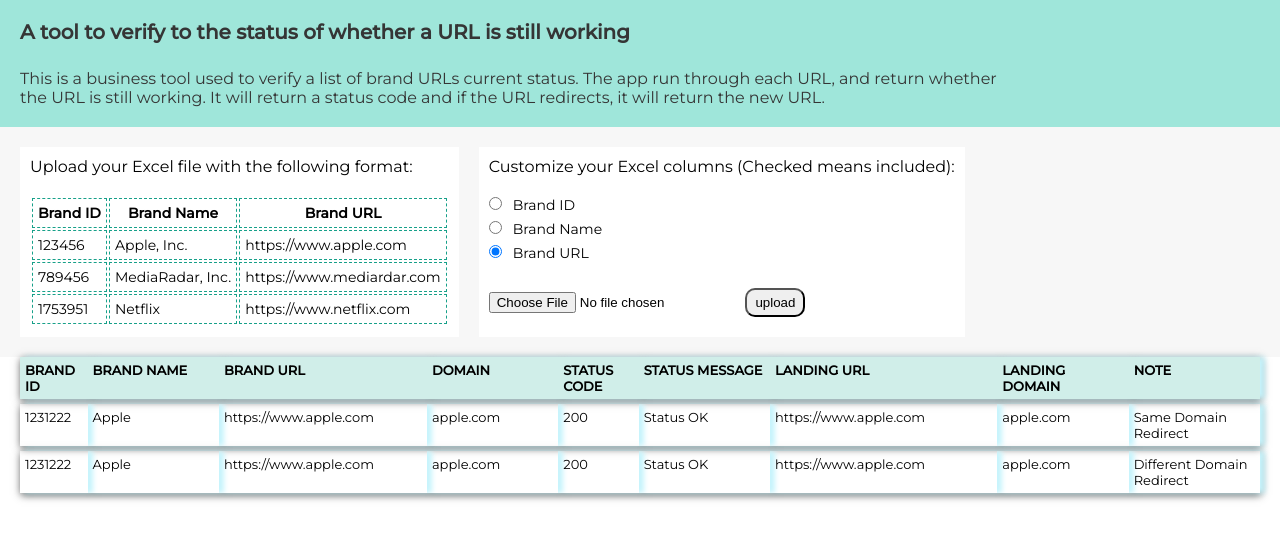
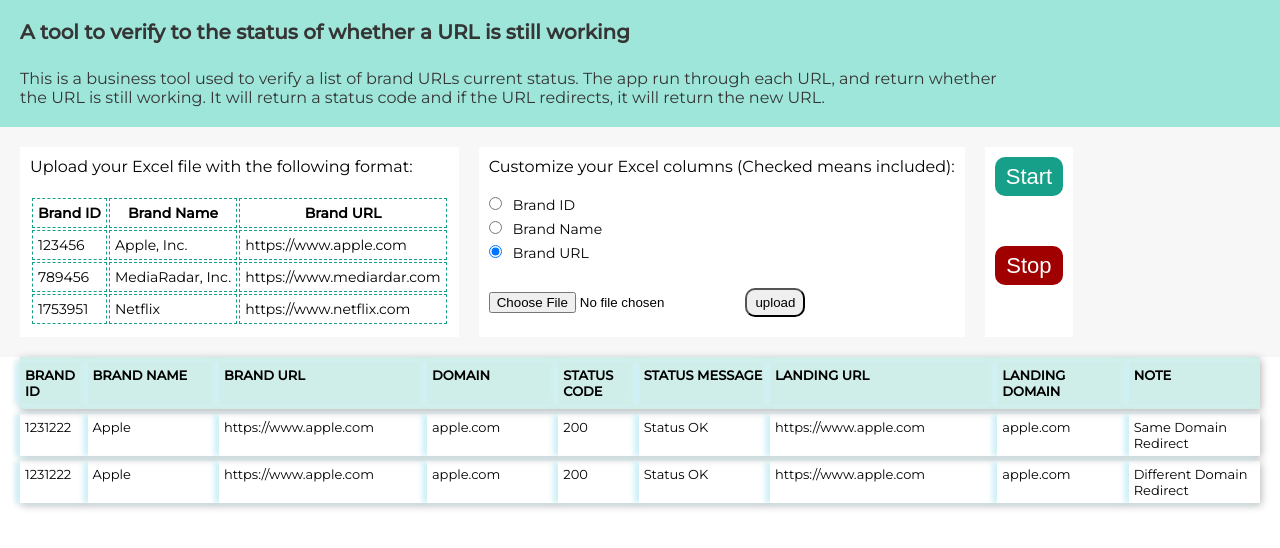
Before and after one commit to nykfeng/verify-URL-status-tool, a website: page public/index.html in a window 1280 px wide. Drawn offline with Linux system fonts and the light colour scheme.

Commit message:
Start and stop visiting

```diff
--- a/public/index.html
+++ b/public/index.html
@@ -64,28 +64,32 @@
                     <input type="radio" id="brandUrl" name="column-headers-url" value="Brand URL" checked>
                       <label for="html">Brand URL</label><br>
                 </form>
-                <form >
+                <form>
                     <input type="file" id="excel-File" name="filename">
                     <input type="submit" class="upload-btn" value="upload">
 
                 </form>
             </div>
 
+            <div class="start-visiting flex-column">
+                <button class="visit-btn main-btn">Start</button>
+                <button class="cancel-visit main-btn">Stop</button>
+            </div>
+
         </section>
 
         <section class="section-result">
-            <div class="result-row flex">
-                <div class="brand-id col header-col">Brand ID</div>
-                <div class="brand col header-col">Brand Name</div>
-                <div class="brand-url col header-col">Brand URL</div>
+            <div class="result-row header-row flex">
+                <div class="brand-id col">Brand ID</div>
+                <div class="brand col">Brand Name</div>
+                <div class="brand-url col">Brand URL</div>
 
-                <div class="brand-url-domain col header-col">Domain</div>
-
-                <div class="result-status-code col header-col">Status Code</div>
-                <div class="result-message col header-col">Status Message</div>
-                <div class="result-url col header-col">Landing URL</div>
-                <div class="result-url-domain col header-col">Landing Domain</div>
-                <div class="result-verdict col header-col">Note</div>
+                <div class="brand-url-domain col">Domain</div>
+                <div class="result-status-code col">Status Code</div>
+                <div class="result-message col">Status Message</div>
+                <div class="result-url col">Landing URL</div>
+                <div class="result-url-domain col">Landing Domain</div>
+                <div class="result-verdict col">Note</div>
 
             </div>
 
--- a/public/script.js
+++ b/public/script.js
@@ -57,7 +57,7 @@ function rowHTML(row, index) {
                 <div class="brand original-col col" data-hover="${row[1]}">${row[1]}</div>
                 <div class="brand-url original-col col" data-hover="${row[2]}">${row[2]}</div>
 
-                <div class="brand-url-domain col">apple.com</div>
+                <div class="brand-url-domain col">${validURL(row[2])? getDomain(row[2]) : "Not Valid"}</div>
                 <div class="result-status-code col"></div>
                 <div class="result-message col"></div>
                 <div class="result-url col"></div>
@@ -67,3 +67,10 @@ function rowHTML(row, index) {
   `;
   return html;
 }
+
+function getDomain(url) {
+  const domain = (new URL(url));
+  return domain.hostname.replace('www.','')
+}
+
+console.log(fileData);
--- a/public/style.css
+++ b/public/style.css
@@ -78,7 +78,8 @@ header p {
 }
 
 .format-description,
-.upload-action {
+.upload-action,
+.start-visiting {
   background-color: #fff;
   font-size: 1.4rem;
   padding: 1rem;
@@ -101,6 +102,36 @@ header p {
   cursor: pointer;
 }
 
+.start-visiting {
+  flex-direction: column;
+  gap: 5rem;
+}
+
+.main-btn {
+  font-size: 2.2rem;
+  padding: 0.3em 0.5em;
+  border-radius: 1rem;
+  cursor: pointer;
+  color: #fff;
+  border: none;
+}
+
+.visit-btn {
+  background-color: #17a089;
+}
+
+.cancel-visit {
+  background-color: #a10000;
+}
+
+.main-btn:hover {
+  opacity: 0.8;
+}
+
+.main-btn:active {
+  transform: scale(0.98);
+}
+
 /* ====================== result area style ========================= */
 /* ====================== ------------ ========================= */
 .section-result {
@@ -110,7 +141,8 @@ header p {
 .result-row {
   font-size: 1.3rem;
   margin-bottom: 0.5rem;
-  box-shadow: 1px 2px 8px rgb(75, 75, 75);
+  box-shadow: 1px 2px 8px rgb(177, 177, 177);
+  justify-content: space-between;
 }
 
 .result-row > * {
@@ -118,14 +150,14 @@ header p {
 }
 
 .col {
-  /* border-left: 1px solid rgb(75, 75, 75); */
-  box-shadow: 5px 0px 5px 0px #c6f4fc;
+  box-shadow: -5px 0px 5px 0px #d0f1f7;
 }
 
-.header-col {
+.header-row {
   text-transform: uppercase;
   background-color: #d0eee9;
   font-weight: bold;
+  padding: 0.5rem 0;
 }
 
 .brand-id {
@@ -134,7 +166,6 @@ header p {
 
 .brand {
   width: 20rem;
-  overflow: hidden;
 }
 
 .brand-url {
@@ -144,6 +175,7 @@ header p {
 
 .brand-url-domain {
   width: 20rem;
+  overflow: hidden;
 }
 
 .result-status-code {
@@ -168,11 +200,11 @@ header p {
 
 /* ====================== For hover text ========================= */
 /* ====================== ------------ ========================= */
-.brand:hover {
-  word-wrap: break-word;
-
-}
 
 .brand-url:hover {
   word-wrap: break-word;
 }
+
+.brand-url-domain:hover {
+  word-wrap: break-word;
+}
```
